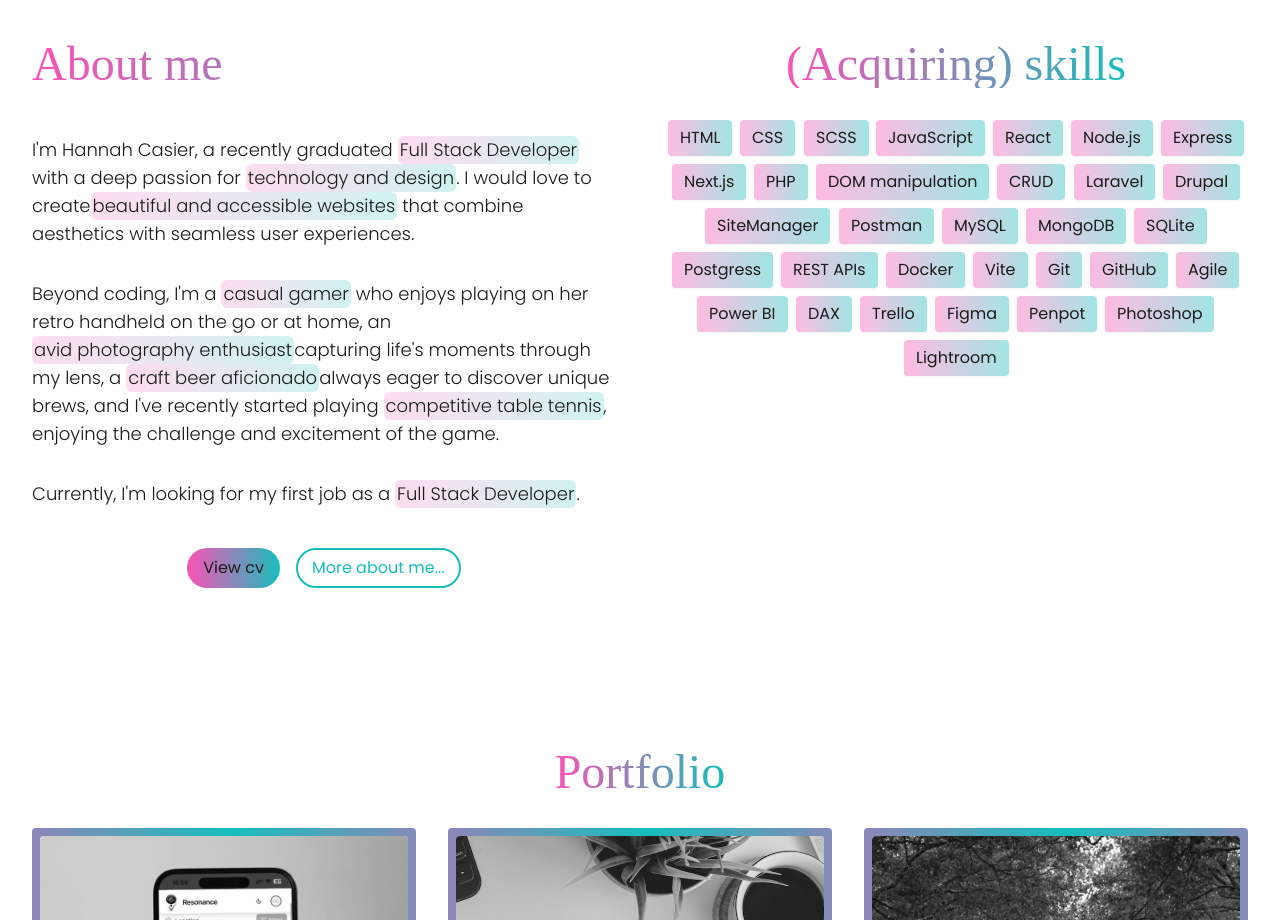
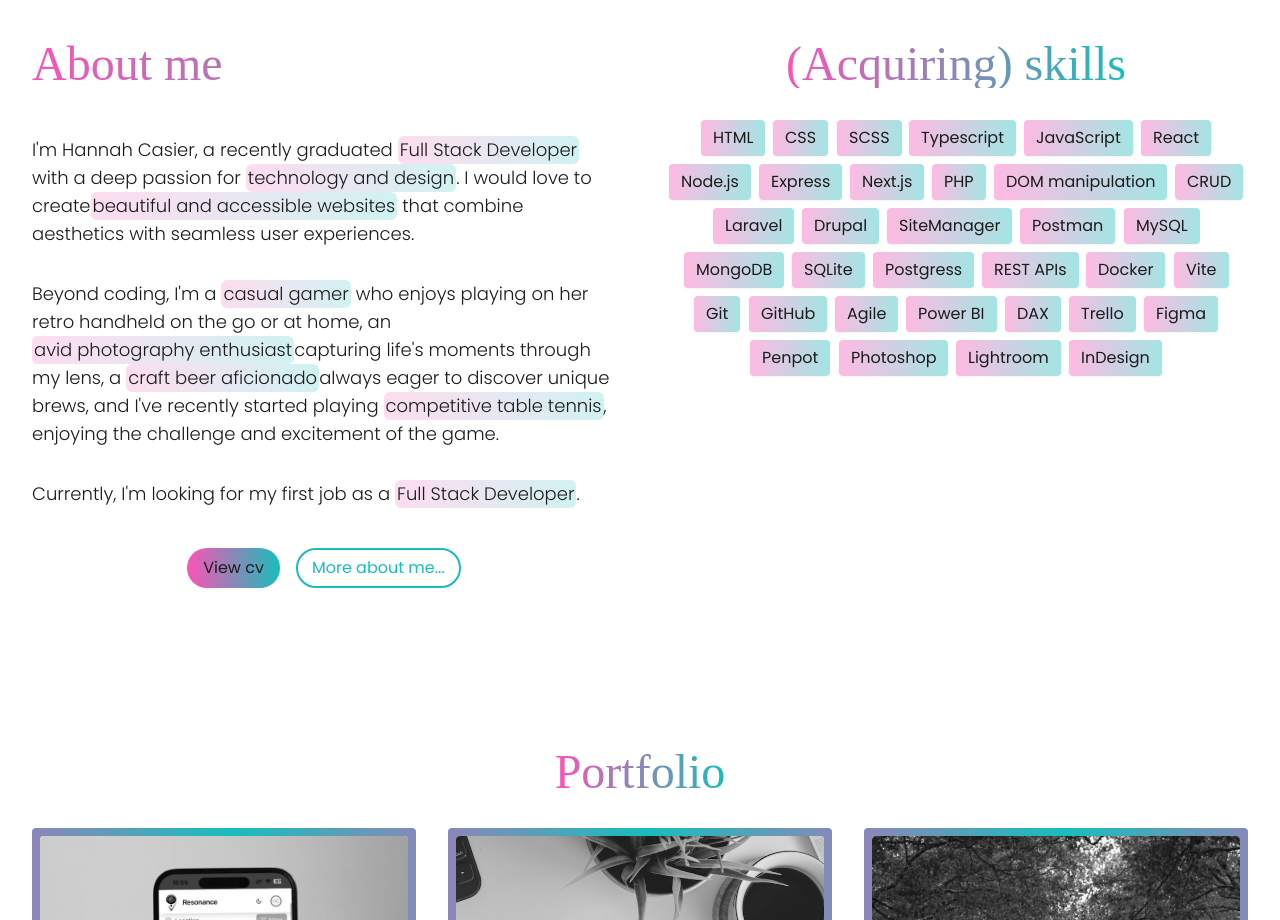
Before and after one commit to Hnah07/personal_website_2025, a Next.js app: page / in a window 1280 px wide. Shown: the part 840-1760 px from the top of the page. Built offline with nearby package versions, Linux system fonts and the light colour scheme; no server answers; a web font is replaced by a local one.

Commit message:
non branch related: added extra skills

```diff
--- a/components/sections/home/SkillsSection.tsx
+++ b/components/sections/home/SkillsSection.tsx
@@ -8,6 +8,7 @@ const skills = [
   "HTML",
   "CSS",
   "SCSS",
+  "Typescript",
   "JavaScript",
   "React",
   "Node.js",
@@ -37,6 +38,7 @@ const skills = [
   "Penpot",
   "Photoshop",
   "Lightroom",
+  "InDesign",
 ];
 
 const SkillsSection = () => {
```
